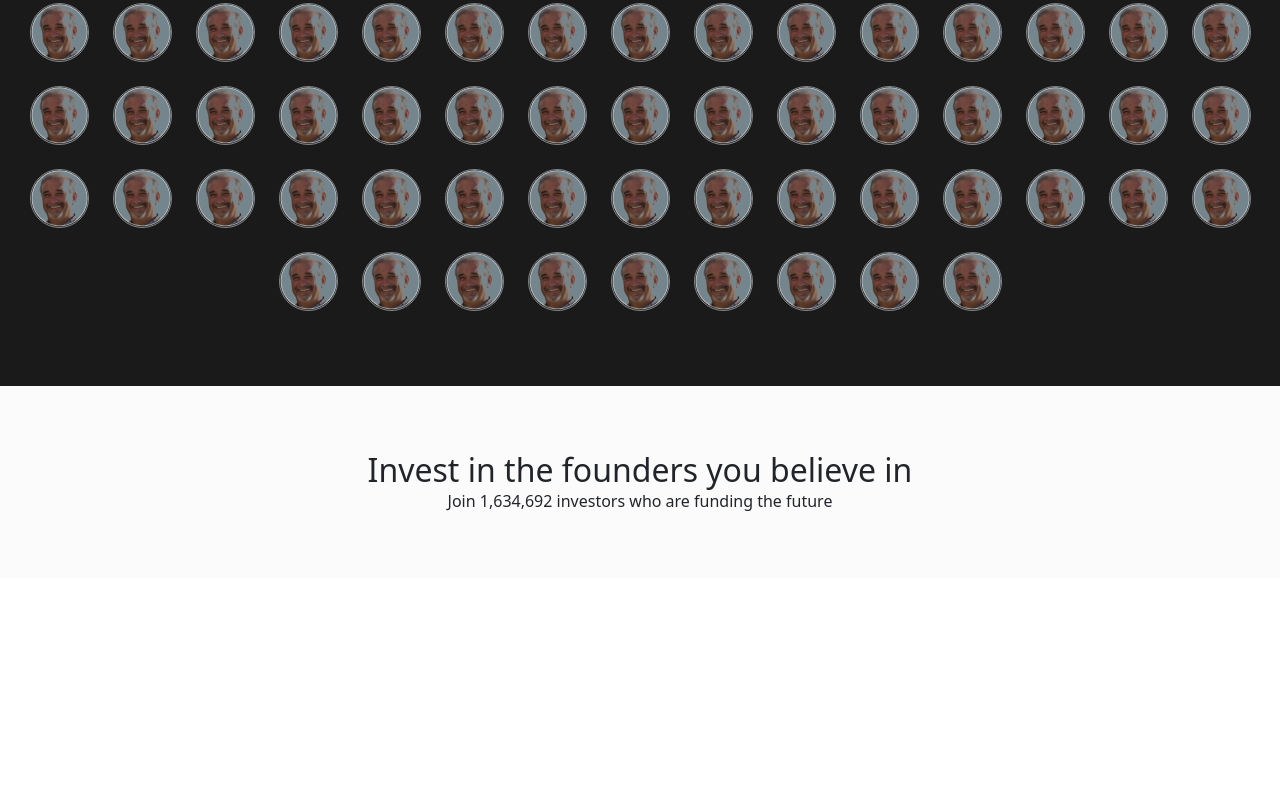
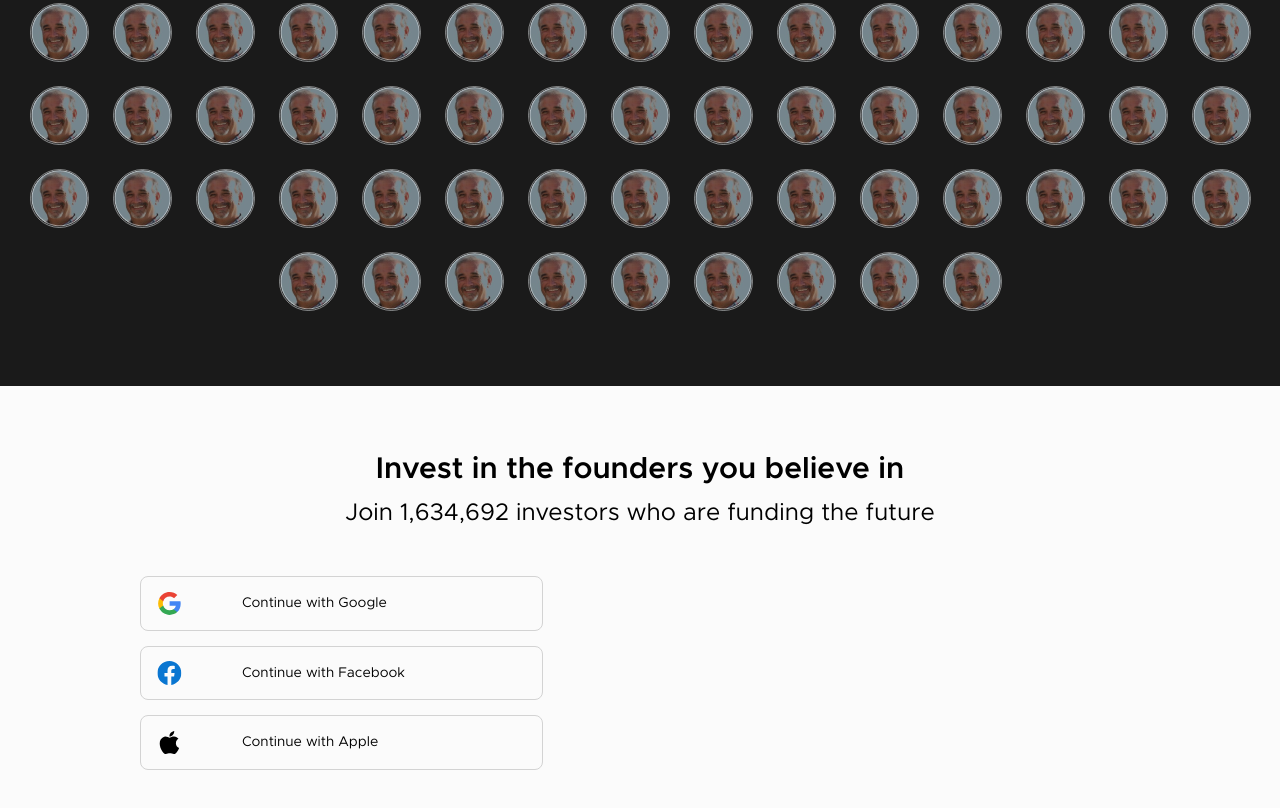
Before and after one commit to joyselise/wefunder, a website: page index.html in a window 1280 px wide. Shown: the part 4260-5068 px from the top of the page. Before the commit the page ends 4838 px from the top, so only its background shows below. Drawn offline with nearby package versions, Linux system fonts and the light colour scheme.

Commit message:
Contact page left done

```diff
--- a/index.html
+++ b/index.html
@@ -1277,6 +1277,34 @@
                             </p>
                         </div>
                     </div>
+                    <div class="row mt-5">
+                        <div class="col-lg-5 col-sm-12 col-12">
+                            <div class="social-login">
+                                <a href="#" class="d-block"
+                                    ><img
+                                        src="./img/google_logo.svg"
+                                        alt="google"
+                                    />Continue with Google</a
+                                >
+                                <a href="#" class="d-block"
+                                    ><img
+                                        src="./img/facebook_logo.svg"
+                                        alt="facebook"
+                                    />Continue with Facebook</a
+                                >
+                                <a href="#" class="d-block"
+                                    ><img
+                                        src="./img/apple_logo.svg"
+                                        alt="apple"
+                                    />Continue with Apple</a
+                                >
+                            </div>
+                        </div>
+                        <div class="col-lg-2 col-sm-12 col-12 d-sm-none">
+                            <div class="bar"></div>
+                        </div>
+                        <div class="col-lg-5 col-sm-12 col-12"></div>
+                    </div>
                 </div>
             </section>
         </main>
--- a/scss/contact.scss
+++ b/scss/contact.scss
@@ -1,4 +1,38 @@
 .contact-section {
     padding: 65px 0px;
     background: #fbfbfb;
+    h2 {
+        font-family: "Metropolis";
+        font-style: normal;
+        font-weight: 600;
+        font-size: 30px;
+        line-height: 36px;
+        color: #000000;
+    }
+    p {
+        font-family: "Metropolis";
+        font-style: normal;
+        font-weight: 500;
+        font-size: 24px;
+        line-height: 29px;
+        color: #000000;
+        margin-top: 12px;
+    }
+    .social-login {
+        a {
+            padding: 14px 16px;
+            border: 1px solid #d3d3d3;
+            border-radius: 8px;
+            margin-bottom: 15px;
+            font-family: "Metropolis";
+            font-style: normal;
+            font-weight: 400;
+            font-size: 14px;
+            line-height: 20px;
+            color: #000000;
+            img {
+                margin-right: 60px;
+            }
+        }
+    }
 }
```
Also changed, not shown: css/style.css, img/apple_logo.svg (added), img/facebook_logo.svg (added), img/google_logo.svg (added).
